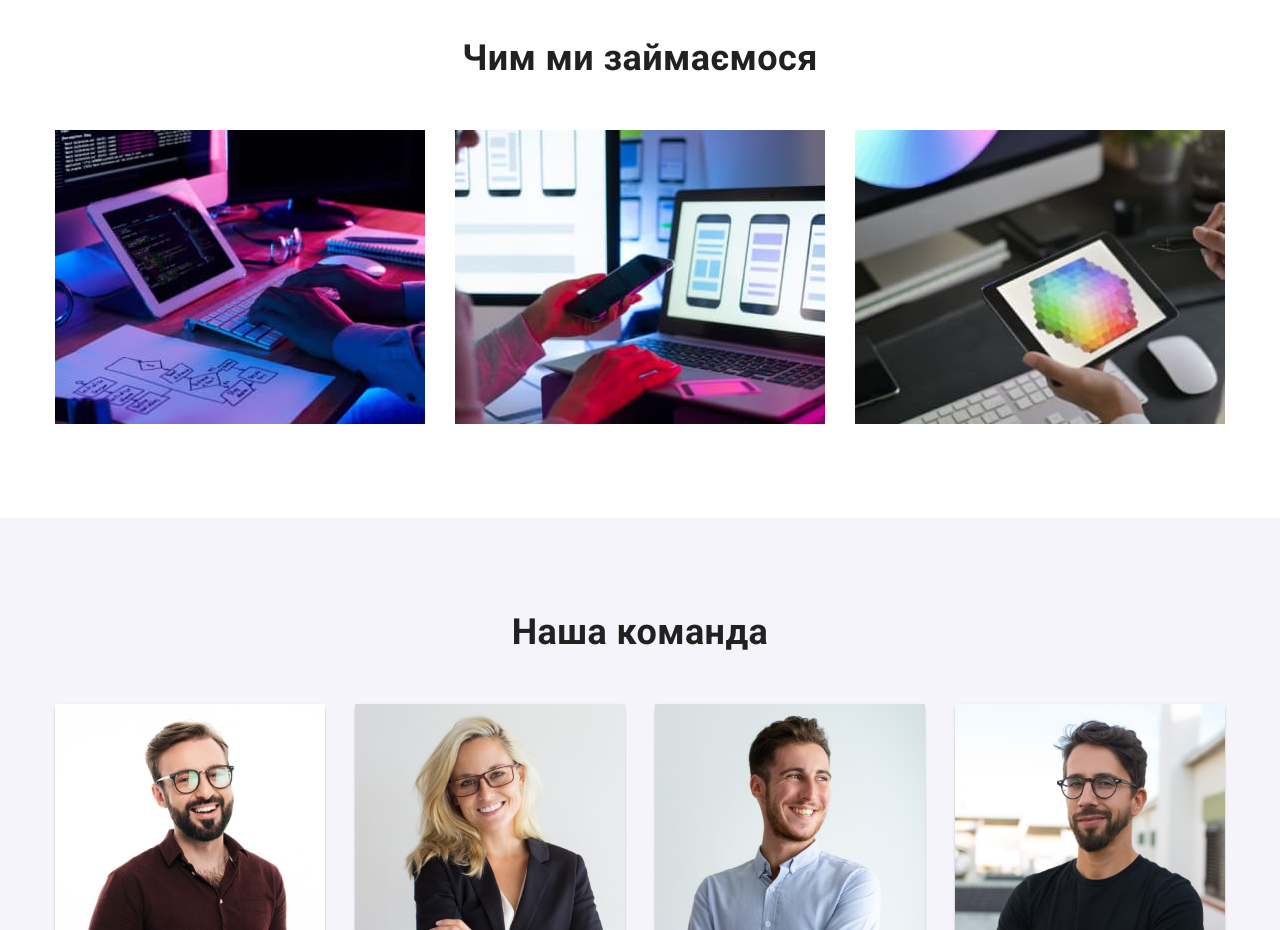
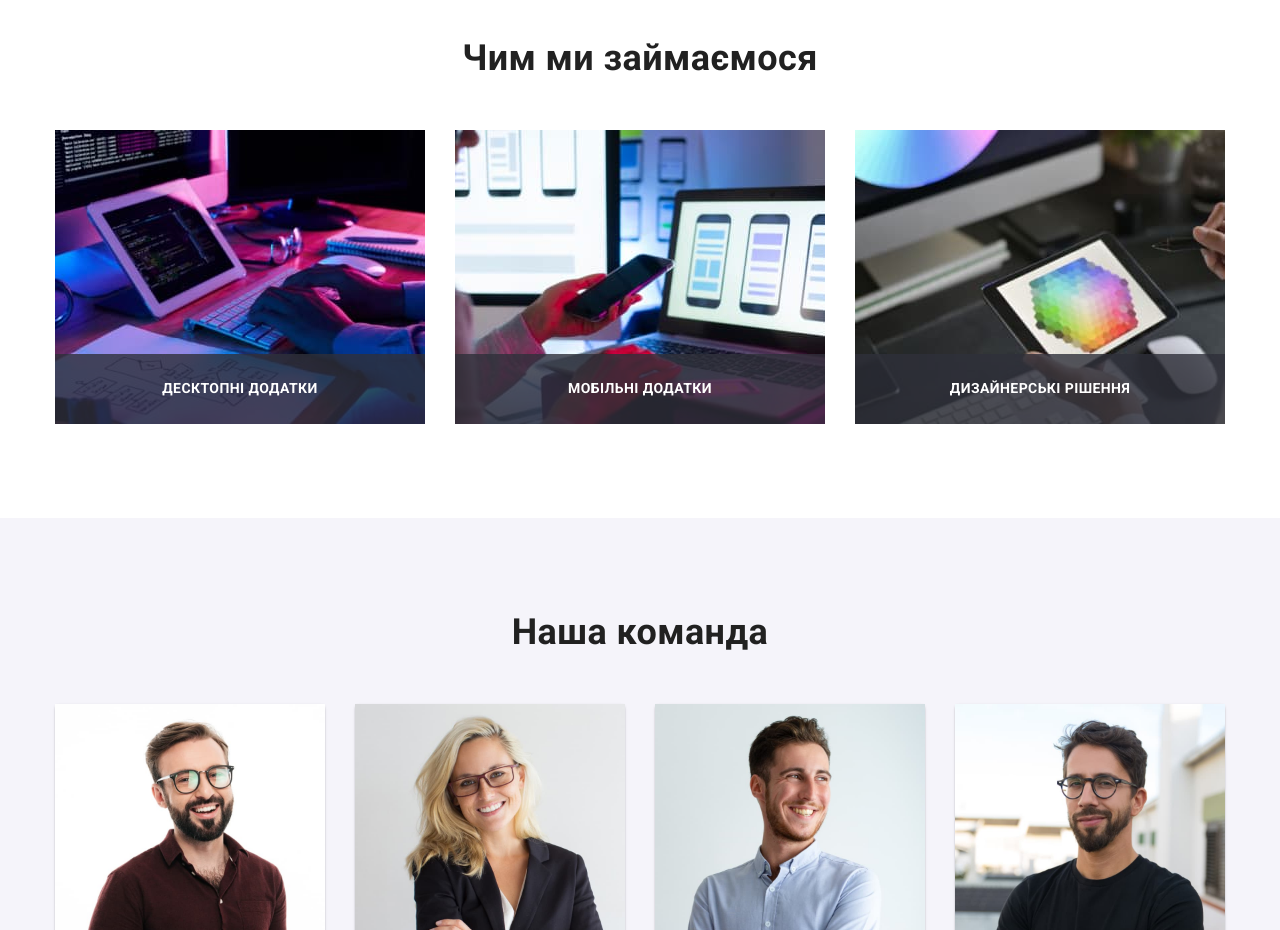
Before and after one commit to Tryhardie/goit-markup-hw-05, a plain HTML site: page index.html in a window 1280 px wide. Shown: the part 1080-2010 px from the top of the page. Drawn offline with nearby package versions, Linux system fonts and the light colour scheme.

Commit message:
description about us added

```diff
--- a/css/styles.css
+++ b/css/styles.css
@@ -253,8 +253,26 @@ body {
   margin-left: 30px;
 }
 
+.about-thumb {
+  position: relative;
+}
+
 .image {
   display: block;
+}
+
+.description {
+  position: absolute;
+  bottom: 0;
+  margin: 0;
+  padding: 27px 0;
+  width: 100%;
+  font-size: 14px;
+  line-height: 1.14;
+  text-align: center;
+  text-transform: uppercase;
+  color: #ffffff;
+  background: rgba(47, 48, 58, 0.8);
 }
 
 .about.section {
--- a/index.html
+++ b/index.html
@@ -111,13 +111,22 @@
           <h2 class="about-heading">Чим ми займаємося</h2>
           <ul class="about-list">
             <li class="item">
-              <img class="image" src="./images/img.jpg" alt="Процесс розробки" width="370" />
+              <div class="about-thumb">
+                <img class="image" src="./images/img.jpg" alt="Процесс розробки" width="370" />
+                <h3 class="description">Десктопні додатки</h3>
+              </div>
             </li>
             <li class="item">
-              <img class="image" src="./images/img-1.jpg" alt="Оформлення додатку" width="370" />
+              <div class="about-thumb">
+                <img class="image" src="./images/img-1.jpg" alt="Оформлення додатку" width="370" />
+                <h3 class="description">Мобільні додатки</h3>
+              </div>
             </li>
             <li class="item">
-              <img class="image" src="./images/img-2.jpg" alt="Дизайн" width="370" />
+              <div class="about-thumb">
+                <img class="image" src="./images/img-2.jpg" alt="Дизайн" width="370" />
+                <h3 class="description">Дизайнерські рішення</h3>
+              </div>
             </li>
           </ul>
         </div>
```
